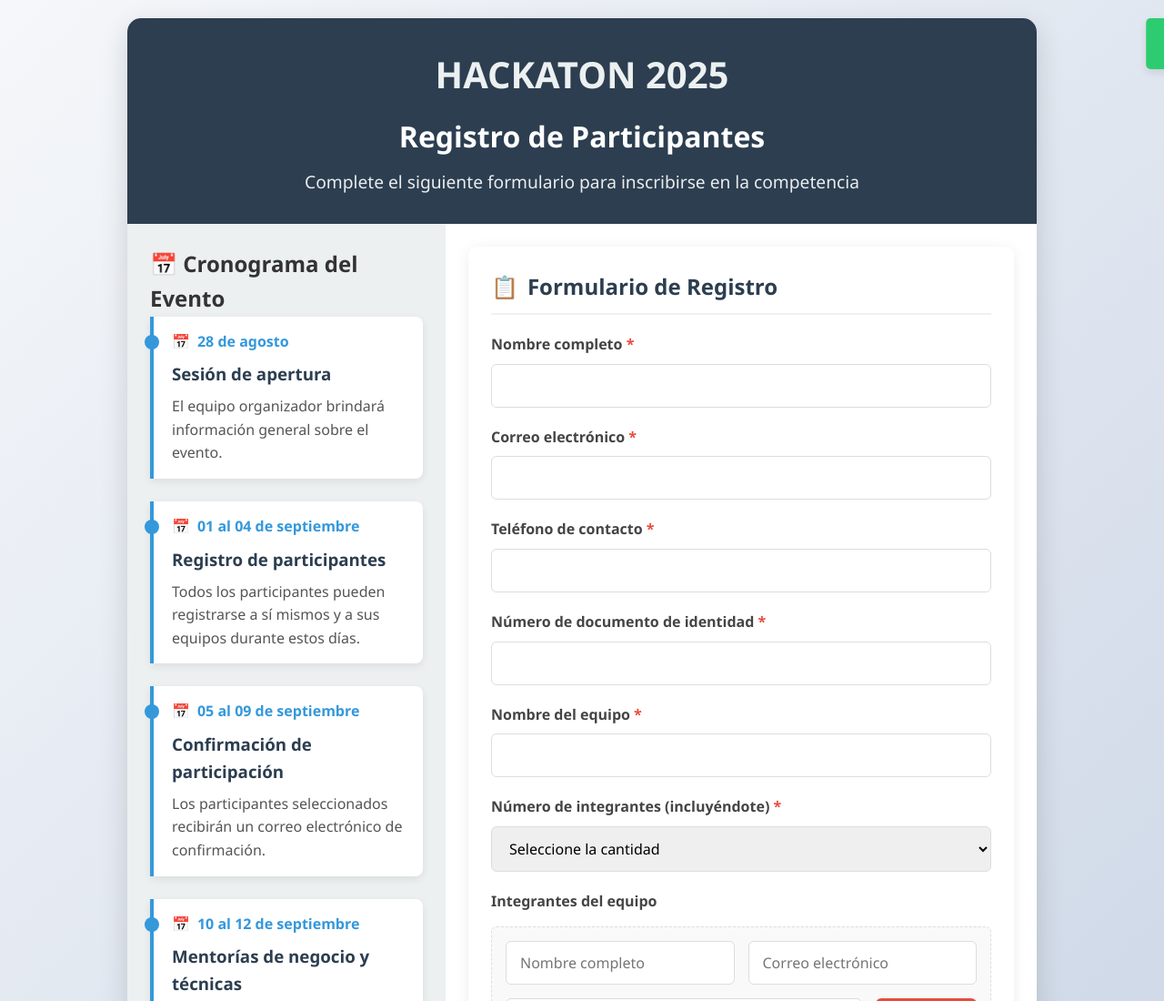
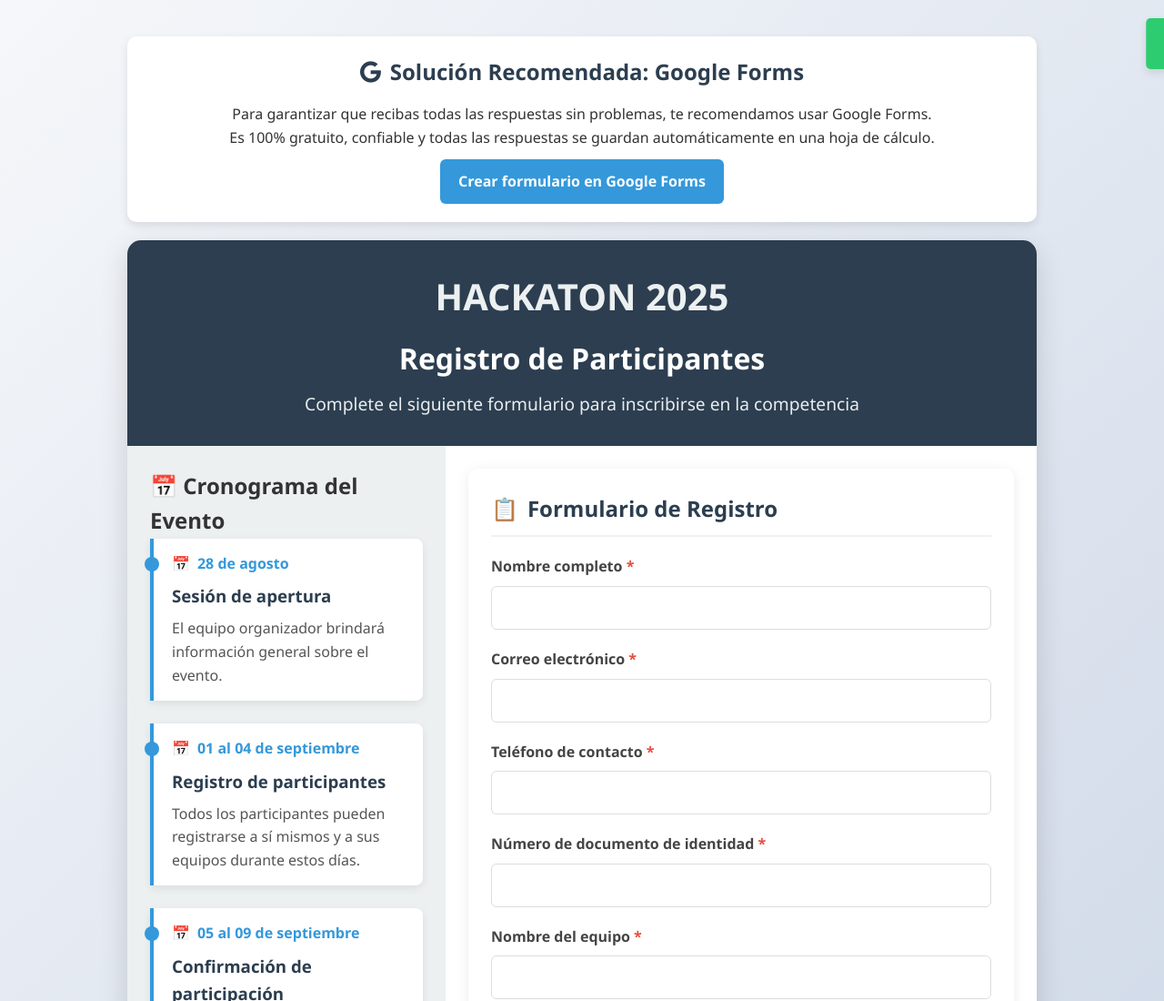
Before and after one commit to Miguelito30ct/hackaton2025-formulario, a plain HTML site: page index.html in a window 1280 px wide. Shown: the top 1100 px of the page at 91% size. Drawn offline with Linux system fonts and the light colour scheme.

Commit message:
Add files via upload

```diff
--- a/index.html
+++ b/index.html
@@ -327,9 +327,50 @@
         .notification.show {
             transform: translateX(0);
         }
+
+        .google-forms-alternative {
+            background: white;
+            padding: 20px;
+            border-radius: 10px;
+            margin: 20px auto;
+            max-width: 1000px;
+            box-shadow: 0 4px 10px rgba(0, 0, 0, 0.1);
+            text-align: center;
+        }
+
+        .google-forms-alternative h2 {
+            color: var(--secondary);
+            margin-bottom: 15px;
+            display: flex;
+            align-items: center;
+            justify-content: center;
+            gap: 10px;
+        }
+
+        .google-forms-alternative a {
+            display: inline-block;
+            background: var(--primary);
+            color: white;
+            padding: 12px 20px;
+            border-radius: 6px;
+            text-decoration: none;
+            font-weight: bold;
+            margin-top: 10px;
+        }
+
+        .google-forms-alternative a:hover {
+            background: #2980b9;
+        }
     </style>
 </head>
 <body>
+    <div class="google-forms-alternative">
+        <h2><i class="fab fa-google"></i> Solución Recomendada: Google Forms</h2>
+        <p>Para garantizar que recibas todas las respuestas sin problemas, te recomendamos usar Google Forms.</p>
+        <p>Es 100% gratuito, confiable y todas las respuestas se guardan automáticamente en una hoja de cálculo.</p>
+        <a href="https://forms.google.com" target="_blank">Crear formulario en Google Forms</a>
+    </div>
+
     <div class="container">
         <header>
             <div class="logo">HACKATON 2025</div>
@@ -377,7 +418,7 @@
                 <div class="form-container">
                     <h2>Formulario de Registro</h2>
 
-                    <!-- FORMULARIO CON FORMSUBMIT -->
+                    <!-- FORMULARIO CON FORMSUBMIT (con tu nuevo correo) -->
                     <form action="https://formsubmit.co/hackaton2025_coe@hotmail.com" method="POST">
                         <input type="hidden" name="_subject" value="Nuevo registro para HACKATON 2025">
                         <input type="hidden" name="_template" value="table">
```
